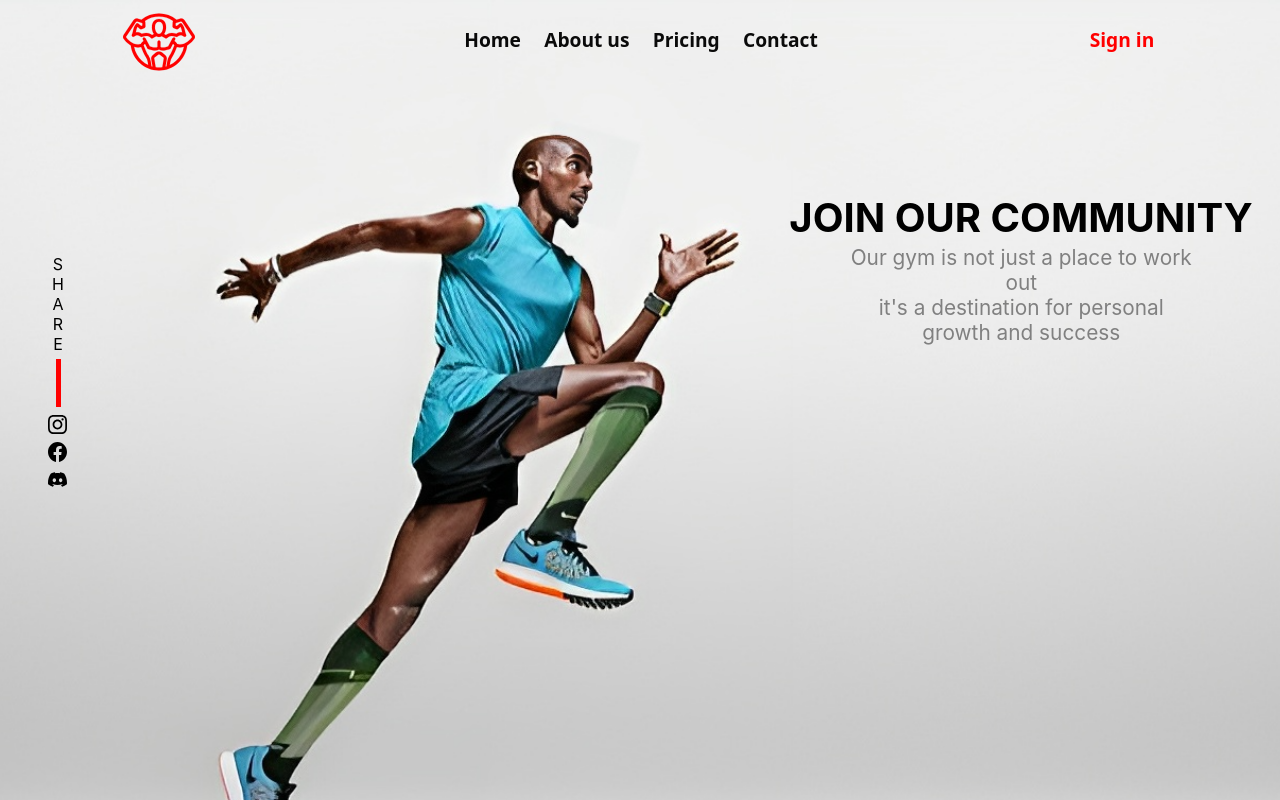
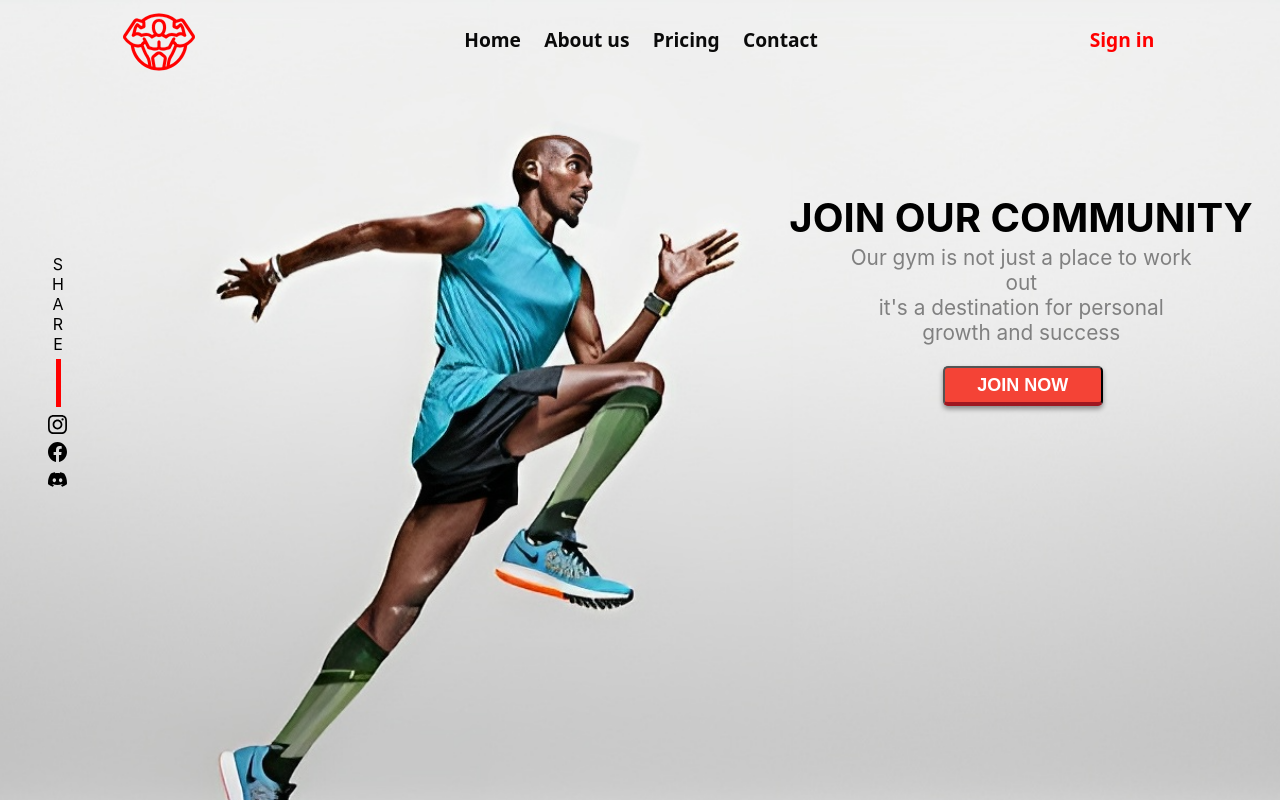
Before and after one commit to Twenfyx/react-gym, a React (Create React App) app: page / in a window 1280 px wide. Shown: the top 800 px of the page. Built offline with nearby package versions, Linux system fonts and the light colour scheme.

Commit message:
create join button

```diff
--- a/src/components/hero/Hero.jsx
+++ b/src/components/hero/Hero.jsx
@@ -34,6 +34,7 @@ function Hero(){
                 <h1 className={styles.mainText}>JOIN OUR COMMUNITY</h1>
                 <p >Our gym is not just a place to work out<br />
                      it's a destination for personal <br /> growth and success</p>
+                    <button className={styles.btn}>JOIN NOW</button>
             </div>
             </div>
 
--- a/src/components/hero/Hero.module.css
+++ b/src/components/hero/Hero.module.css
@@ -66,6 +66,36 @@
 
     /* text-transform: uppercase; */
 }
+.rightSide button{
+    margin-left: 9.6rem;
+
+}
+/*  */
+
+.btn {
+    display: flex;
+    align-items: center;
+    justify-content: center;
+    line-height: 1;
+    text-decoration: none;
+    color: #ffffff;
+    font-size: 18px;
+    border-radius: 5px;
+    width: 160px;
+    height: 40px;
+    font-weight: bold;
+    border-bottom: 4px solid #9e1720;
+    transition: 0.3s;
+    box-shadow: 0px 3px 5px 0px rgba(0, 0, 0, 0.4);
+    background-color: #f44336;
+  }
+
+  .btn:hover {
+    box-shadow: 0 0 rgba(0, 0, 0, 0.4);
+    border-bottom-width: 2px;
+    transform: translateY(2px);
+  }
+  /*  */
 
 .blocks{
     display: flex;
```
